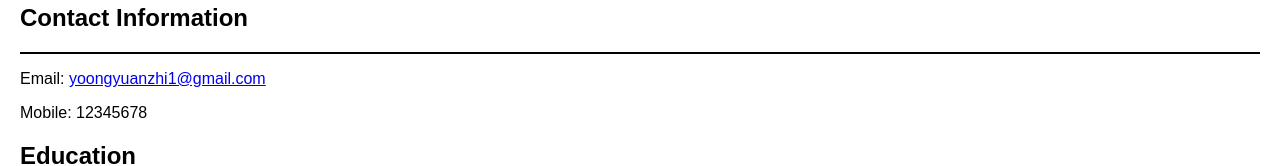
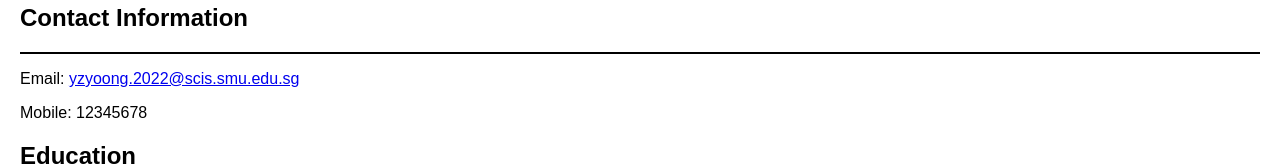
Before and after one commit to yoongyuanzhi/yoongyuanzhi.github.io, a plain HTML site: page resume.html in a window 1280 px wide. Shown: the part 144-310 px from the top of the page. Drawn offline with Linux system fonts and the light colour scheme.

Commit message:
Update resume.html

```diff
--- a/resume.html
+++ b/resume.html
@@ -46,7 +46,7 @@
 
     <h2>Contact Information</h2>
     <hr>
-    <p>Email: <a href="mailto:yoongyuanzhi1@gmail.com">yoongyuanzhi1@gmail.com</a></p>
+    <p>Email: <a href="mailto:yzyoong.2022@scis.smu.edu.sg">yzyoong.2022@scis.smu.edu.sg</a></p>
     <p>Mobile: 12345678</p>
 
 
```
